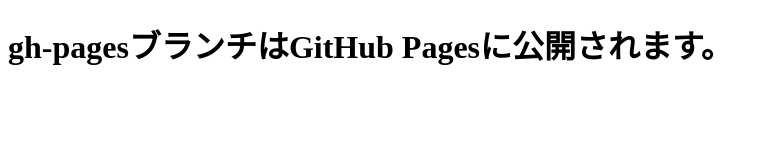
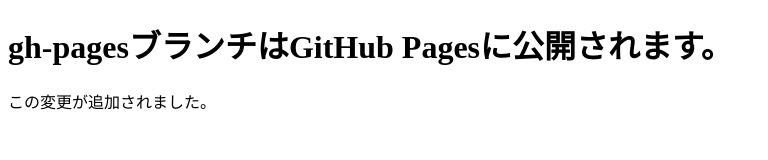
Before and after one commit to makikomakikom/git-study, a plain HTML site: page index.html in a window 1280 px wide. Shown: the whole page, without its empty margins (0-768 px from the left). Drawn offline with Linux system fonts and the light colour scheme.

Commit message:
段落を追加

```diff
--- a/index.html
+++ b/index.html
@@ -7,5 +7,6 @@
 </head>
 <body>
     <h1>gh-pagesブランチはGitHub Pagesに公開されます。</h1>
+    <p>この変更が追加されました。</p>
 </body>
 </html>
```
